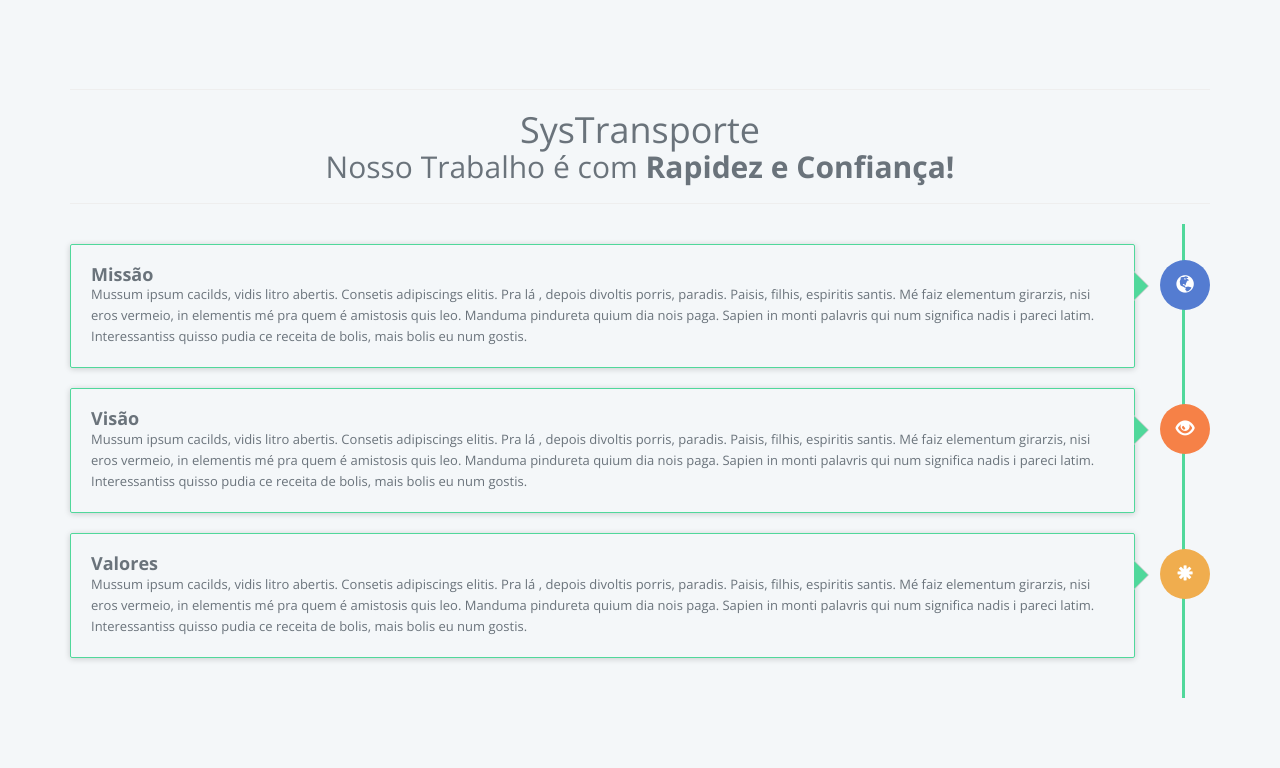
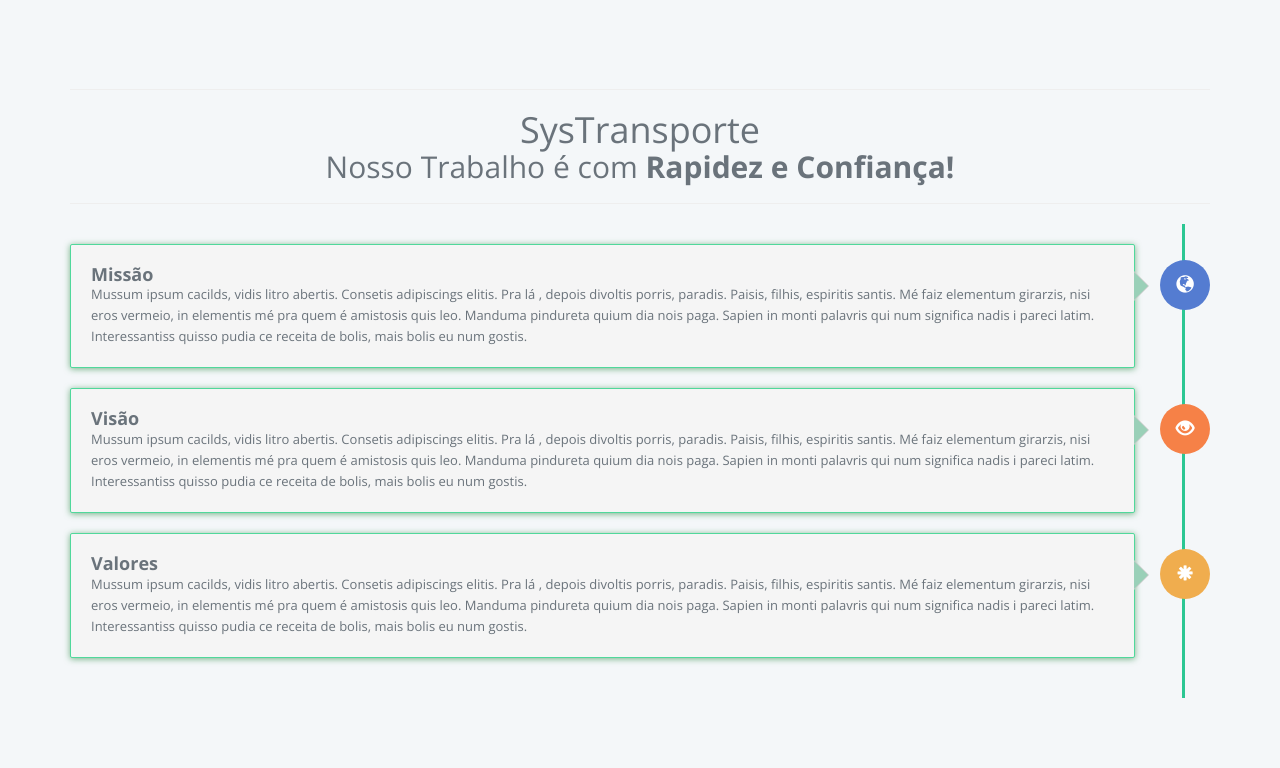
Before and after one commit to marcelloteofilo/systransportes, a PHP site: page / in a window 1280 px wide. Shown: the part 801-1569 px from the top of the page. Run offline with PHP 8.4, Linux system fonts and the light colour scheme.

Commit message:
modificações

```diff
--- a/css/index.css
+++ b/css/index.css
@@ -9,7 +9,7 @@
   position: absolute;
   content: " ";
   width: 3px;
-  background-color: #50D89B;
+  background-color: #2BC793;
   right: 25px;
   margin-left: -1.5px;
 }
@@ -40,8 +40,9 @@
   border-radius: 2px;
   padding: 20px;
   position: relative;
+  background-color: #f5f5f5;
   -webkit-box-shadow: 0 1px 6px rgba(0, 0, 0, 0.175);
-  box-shadow: 0 1px 6px rgba(0, 0, 0, 0.175);
+  box-shadow: 0 1px 6px rgba(25, 128, 52, 0.58);
 }
 .timeline > li > .timeline-panel:before {
   position: absolute;
@@ -60,7 +61,7 @@
   right: -14px;
   display: inline-block;
   border-top: 14px solid transparent;
-  border-left: 14px solid #50D89B;
+  border-left: 14px solid rgba(80, 216, 155, 0.4);
   border-right: 0 solid #fff;
   border-bottom: 14px solid transparent;
   content: " ";
```
Also changed, not shown: img/truck-icon.png (added).
